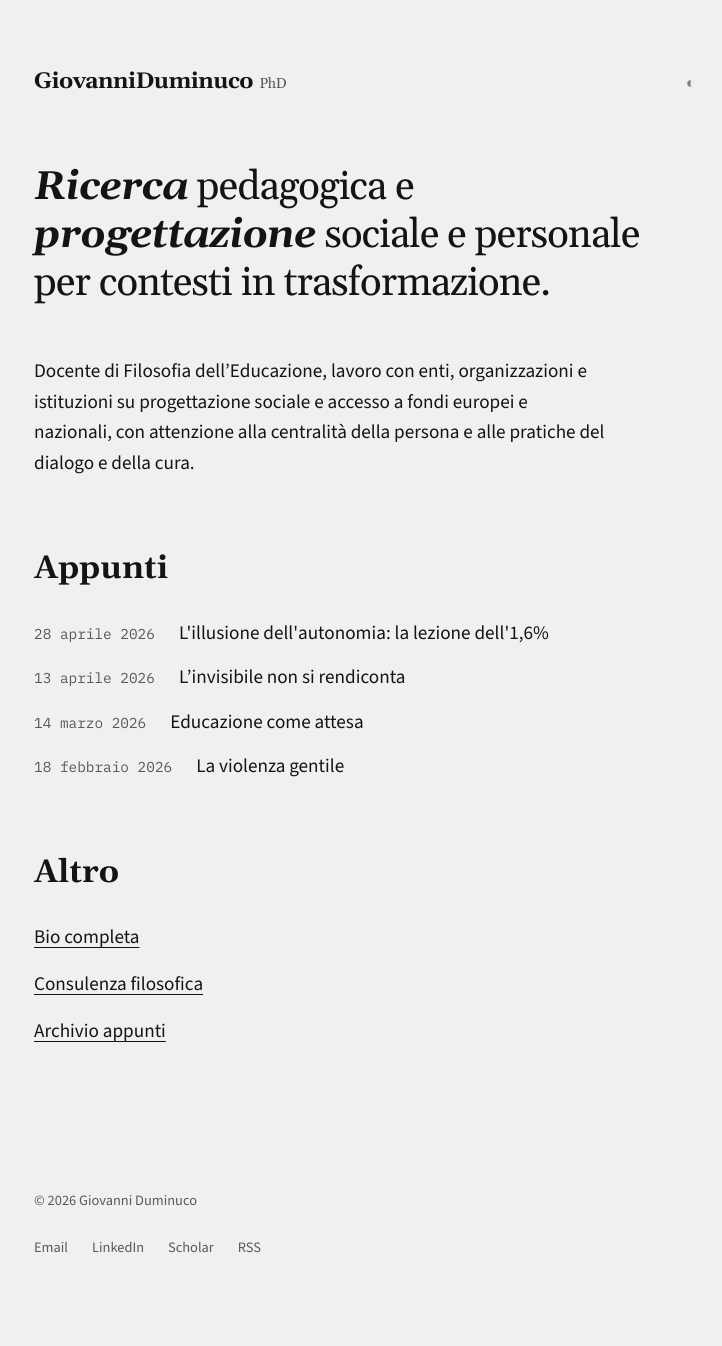
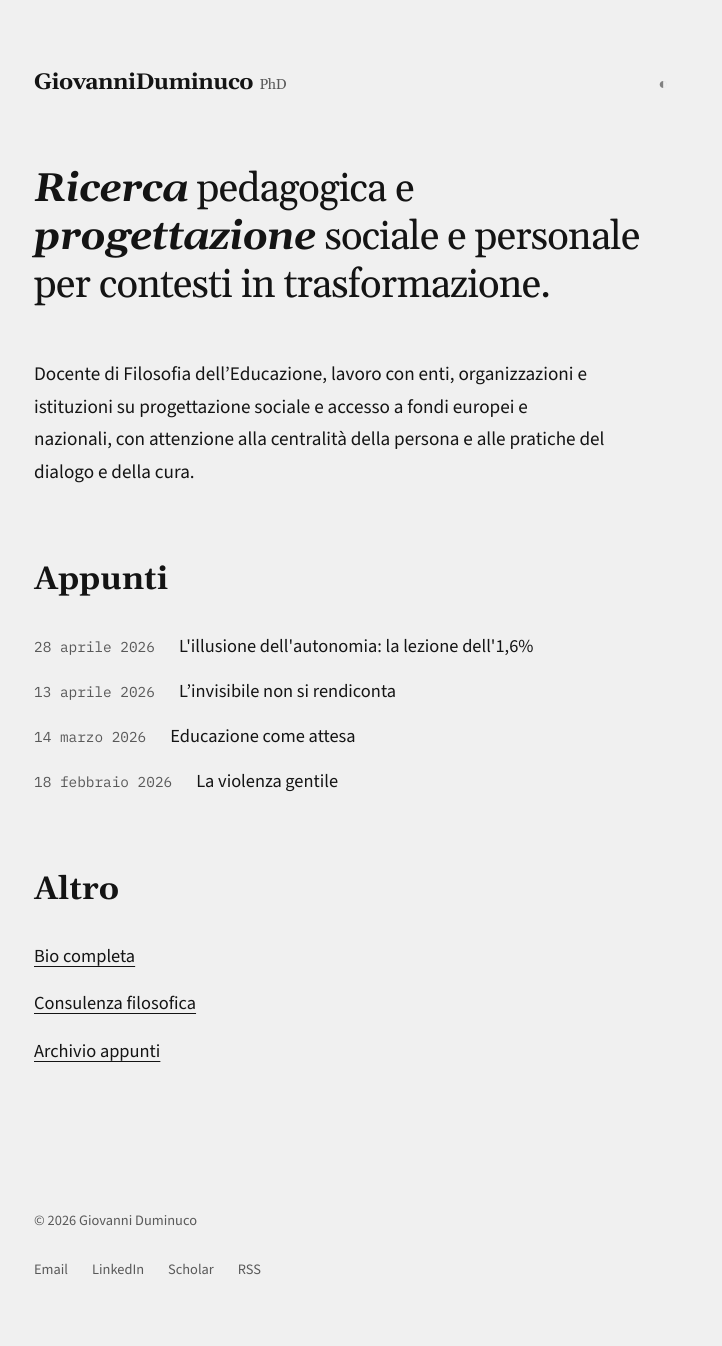
Before and after one commit to dumgio/dumgio.github.io, a Jekyll site: the page built from index.html, in a window 1280 px wide. Shown: the whole page, without its empty margins (126-848 px from the left). Built offline with Jekyll 4.4.1, drawn with Linux system fonts in a browser that asks for light colours; before the commit the page ends 1323 px from its top, so only the background shows below that.

Commit message:
Update style.css

```diff
--- a/assets/css/style.css
+++ b/assets/css/style.css
@@ -29,18 +29,25 @@
 }
 
 body {
-  font-size: 1.2rem;
-  line-height: 1.6;
-  text-rendering: optimizeSpeed;
+  font-size: 1.15rem; /* Leggermente ridotto per una migliore densità informativa */
+  line-height: 1.7;   /* Aumentato per il comfort visivo */
+  text-rendering: optimizeLegibility;
   background-color: var(--bg-color);
   font-family: var(--body-font);
   color: var(--text-color);
+  -webkit-font-smoothing: antialiased;
   -moz-osx-font-smoothing: grayscale;
   padding: 4rem 2rem 4rem 2rem;
   margin: 0 0 0 10%;
   max-width: var(--measure);
   word-wrap: break-word;
-  transition: background-color 0.8s ease, color 0.8s ease; /* Transizione Chiaroscuro */
+  transition: background-color 0.8s ease, color 0.8s ease;
+}
+
+/* Perfezione Tipografica in Dark Mode */
+body.dark-theme {
+  -webkit-font-smoothing: subpixel-antialiased; /* Riduce l'espansione del font su sfondi scuri */
+  letter-spacing: 0.01rem; /* Micro-spaziatura per la nitidezza */
 }
 
 /* Note a margine rimosse per mantenere massima pulizia */
@@ -69,8 +76,15 @@
 
 @media (max-width: 800px) {
   body {
-    margin-left: 0; /* Rimosso su mobile per sfruttare tutto lo spazio */
-    padding: 2rem 1.5rem;
+    margin-left: 0;
+    padding: 2.5rem 1.2rem;
+    font-size: 1.1rem; /* Ottimizzato per schermi piccoli */
+    line-height: 1.65;
+  }
+
+  .hero-intro {
+    font-size: 1.8rem; /* Più leggibile su mobile */
+    line-height: 1.3;
   }
 }
 
```
